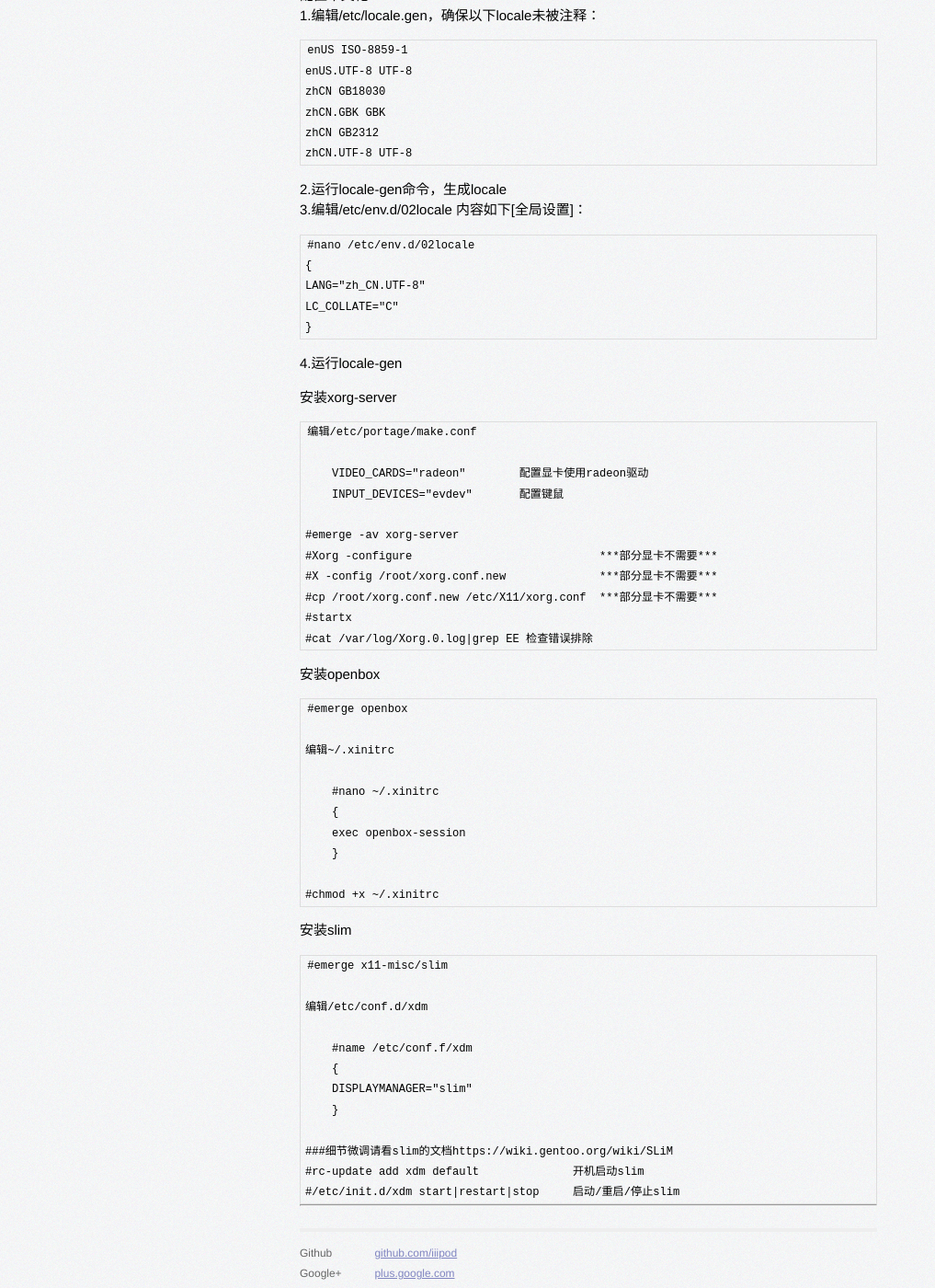
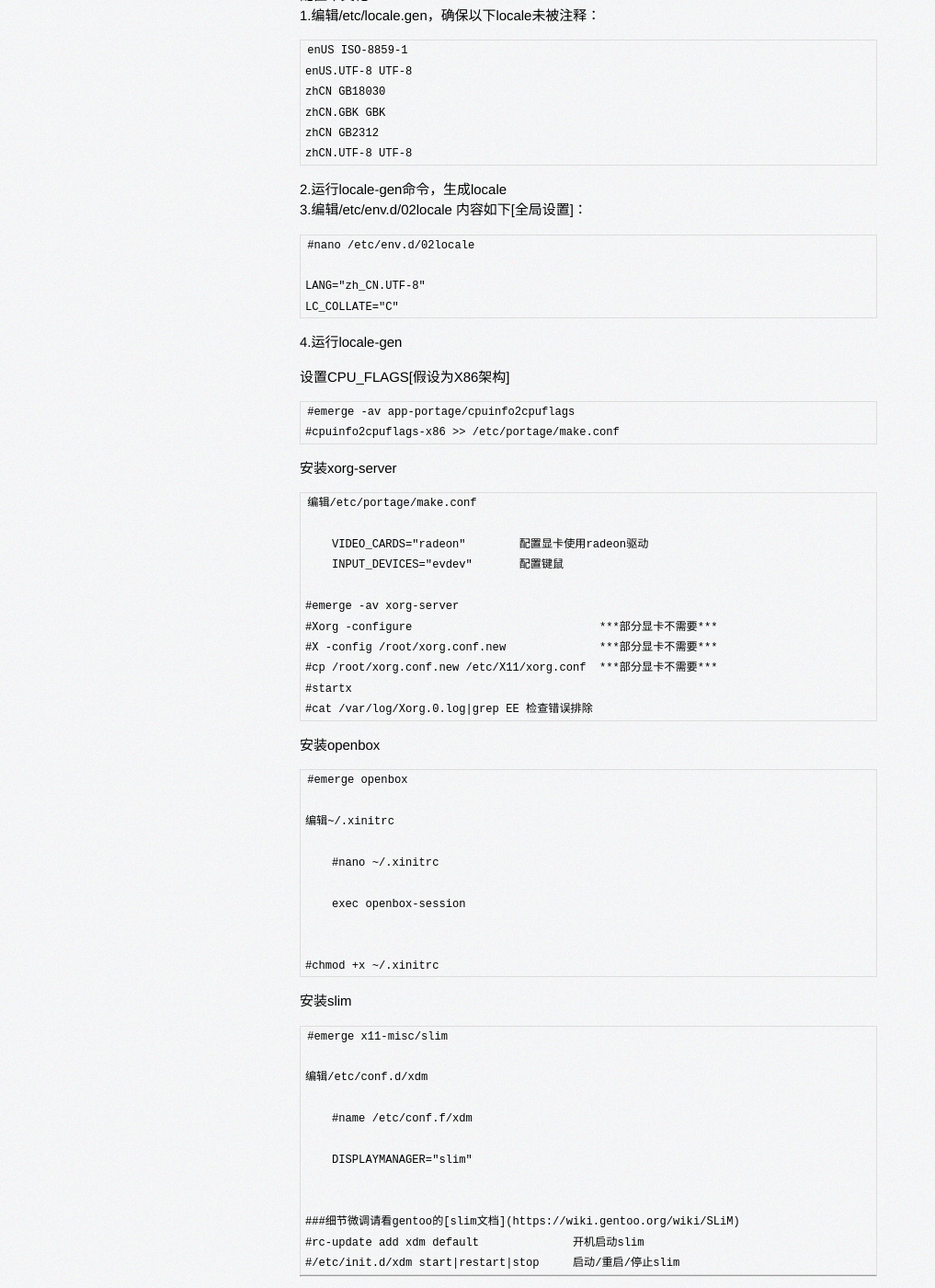
Before and after one commit to iiipod/iiipod.github.com, a Jekyll site: the page built from _posts/2015-09-20-Gentoo快速安装.markdown, in a window 1280 px wide and 1400 px high, scrolled down 1948 px. Shown: the whole window at 92% size, without its empty margins (0-1017 px from the left). Built offline with Jekyll 4.4.1, drawn with Linux system fonts in a browser that asks for light colours; Markdown is read by kramdown in place of the engine named in the settings; some of the changed text lies outside the part shown.

Commit message:
2015年 10月 10日 星期六 11:58:17 CST

```diff
--- a/_posts/2015-09-20-Gentoo快速安装.markdown
+++ b/_posts/2015-09-20-Gentoo快速安装.markdown
@@ -86,10 +86,10 @@ Chroot
     #rc-update add net.eth0 default
 
     #nano /etc/conf.d/net
-    {
+
     config_eth0="192.168.x.100/24"
     routes_eth0="default via 192.168.x.1"
-    }
+
 
     #echo nameserver 114.114.114.114 > /etc/resolv.conf
 
@@ -107,12 +107,17 @@ Chroot
 3.编辑/etc/env.d/02locale 内容如下[全局设置]：
 
     #nano /etc/env.d/02locale
-    {
+
     LANG="zh_CN.UTF-8"
     LC_COLLATE="C"
-    }
+
 
 4.运行locale-gen
+
+设置CPU\_FLAGS[假设为X86架构]
+
+    #emerge -av app-portage/cpuinfo2cpuflags
+    #cpuinfo2cpuflags-x86 >> /etc/portage/make.conf
 
 安装xorg-server
 
@@ -135,9 +140,9 @@ Chroot
     编辑~/.xinitrc
 
         #nano ~/.xinitrc
-        {
+
         exec openbox-session
-        }
+
 
     #chmod +x ~/.xinitrc
 
@@ -148,11 +153,11 @@ Chroot
     编辑/etc/conf.d/xdm
 
         #name /etc/conf.f/xdm
-        {
+
         DISPLAYMANAGER="slim"
-        }
 
-    ###细节微调请看slim的文档https://wiki.gentoo.org/wiki/SLiM
+
+    ###细节微调请看gentoo的[slim文档](https://wiki.gentoo.org/wiki/SLiM)
     #rc-update add xdm default 		开机启动slim
     #/etc/init.d/xdm start|restart|stop	启动/重启/停止slim
 
```
Also changed, not shown: other parts of _posts/2015-09-20-Gentoo快速安装.markdown (+2 -2 lines).
